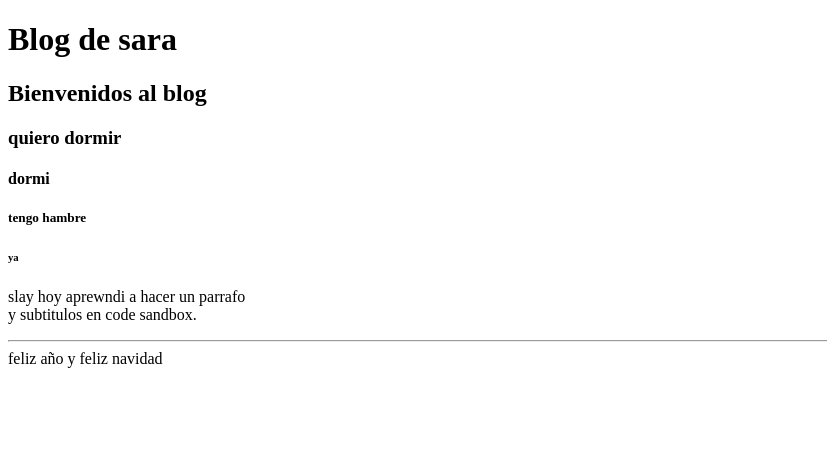
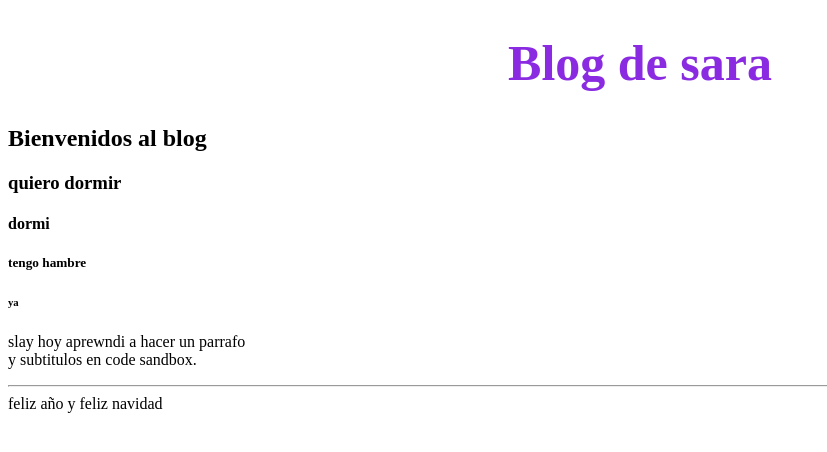
Before and after one commit to Sarariosbe/html-sara-rios, a website: page index.html in a window 1280 px wide. Shown: the whole page, without its empty margins (0-827 px from the left). Drawn offline with Linux system fonts and the light colour scheme.

Commit message:
style.css

```diff
--- a/index.html
+++ b/index.html
@@ -1,6 +1,7 @@
 <!DOCTYPE html>
 <html lang="en">
   <head>
+    <link rel="stylesheet" href="style.css">
     <meta charset="UTF-8" />
     <meta name="viewport" content="width=device-width, initial-scale=1.0" />
     <meta http-equiv="X-UA-Compatible" content="ie=edge" />
--- /dev/null
+++ b/style.css
@@ -0,0 +1,5 @@
+h1 {
+  color: blueviolet;
+  font-size: 50px;
+  text-align: center;
+}
```
